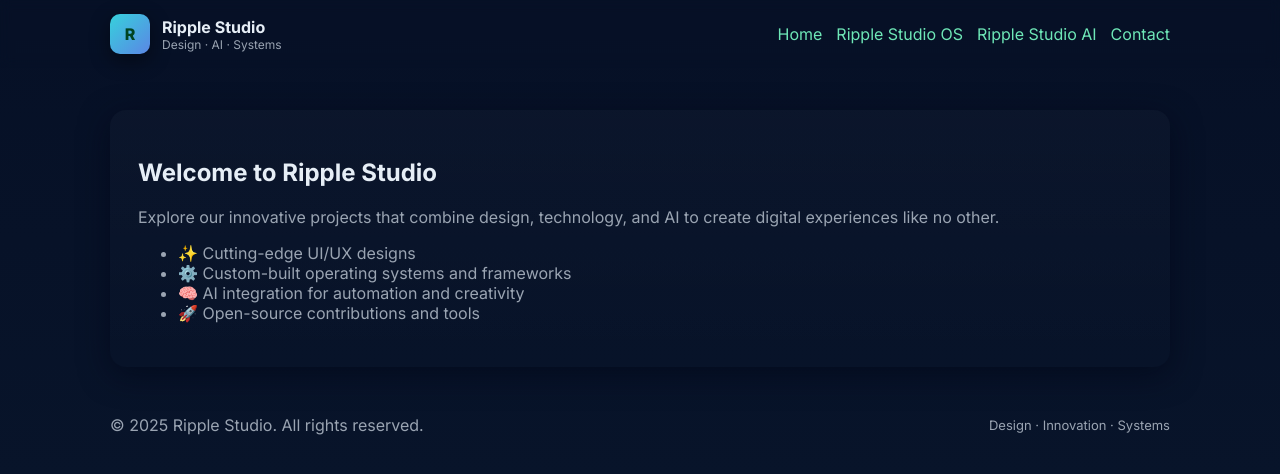
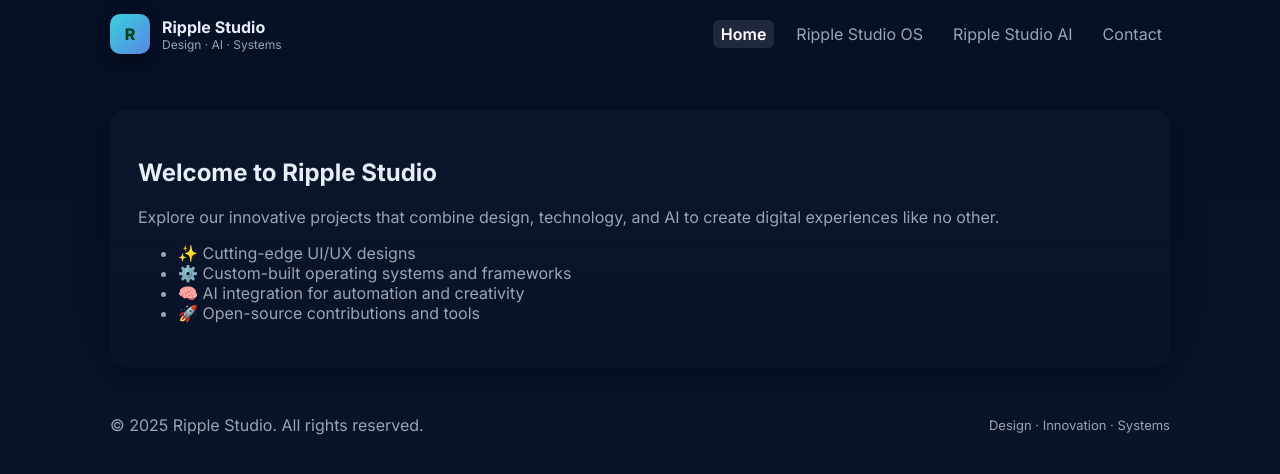
Before and after one commit to Anay2011-YT/Ripple-Studio, a plain HTML site: page index.html in a window 1280 px wide. Both pictures are taken after a click on the link "Home". Drawn offline with Linux system fonts and the light colour scheme.

Commit message:
Update index.html

```diff
--- a/index.html
+++ b/index.html
@@ -10,12 +10,34 @@
     *{box-sizing:border-box}
     html,body{height:100%;margin:0;background:linear-gradient(180deg,#061026 0%, #08142a 60%);color:#e6eef6;scroll-behavior:smooth}
     a{color:var(--accent);text-decoration:none;cursor:pointer}
+    a:hover {text-decoration: underline;} /* Added: Hover effect for general links */
     header{backdrop-filter: blur(6px);position:sticky;top:0;z-index:50}
     .nav{display:flex;align-items:center;justify-content:space-between;padding:14px 20px;max-width:1100px;margin:0 auto}
     .brand{display:flex;align-items:center;gap:12px}
     .logo{width:40px;height:40px;border-radius:10px;background:linear-gradient(135deg,#36d1dc,#5b86e5);display:grid;place-items:center;font-weight:800;color:#042;box-shadow:0 6px 20px rgba(0,0,0,0.45)}
     nav ul{display:flex;gap:14px;list-style:none;padding:0;margin:0}
-    .cta{padding:8px 12px;border-radius:10px;background:linear-gradient(90deg,#00d1b2,#4cc9f0);color:#042;font-weight:700}
+
+    /* Added: Styling for navigation links */
+    .nav-link {
+        padding: 4px 8px;
+        border-radius: 6px;
+        color: var(--muted);
+        transition: color 0.15s ease;
+    }
+    .nav-link:hover {
+        color: #fff;
+        text-decoration: none;
+    }
+    .nav-link.active { /* Added: Style for the active navigation link */
+        color: #fff;
+        background: rgba(255, 255, 255, 0.1);
+        font-weight: 600;
+        text-decoration: none;
+    }
+
+    .cta{padding:8px 12px;border-radius:10px;background:linear-gradient(90deg,#00d1b2,#4cc9f0);color:#042;font-weight:700;display:inline-block;} /* Added: display:inline-block to CTA */
+    .cta:hover {opacity: 0.9; text-decoration: none;} /* Added: Hover for CTA */
+
     main{max-width:1100px;margin:42px auto;padding:0 20px}
     section{display:none;animation:fade .3s ease}
     section.active{display:block}
@@ -38,10 +60,10 @@
       </div>
       <nav>
         <ul>
-          <li><a data-page="home">Home</a></li>
-          <li><a data-page="os">Ripple Studio OS</a></li>
-          <li><a data-page="ai">Ripple Studio AI</a></li>
-          <li><a data-page="contact">Contact</a></li>
+          <li><a class="nav-link active" data-page="home">Home</a></li>
+          <li><a class="nav-link" data-page="os">Ripple Studio OS</a></li>
+          <li><a class="nav-link" data-page="ai">Ripple Studio AI</a></li>
+          <li><a class="nav-link" data-page="contact">Contact</a></li>
         </ul>
       </nav>
     </div>
@@ -130,8 +152,19 @@
   <script>
     document.querySelectorAll('a[data-page]').forEach(link => {
       link.addEventListener('click', e => {
+        // 1. Remove 'active' class from all sections
         document.querySelectorAll('section').forEach(sec => sec.classList.remove('active'));
+
+        // 2. Add 'active' class to the target section
         document.getElementById(link.dataset.page).classList.add('active');
+
+        // 3. Remove 'active' class from all navigation links (new step)
+        document.querySelectorAll('.nav-link').forEach(navLink => navLink.classList.remove('active'));
+
+        // 4. Add 'active' class to the clicked navigation link (new step)
+        link.classList.add('active');
+
+        // 5. Scroll to the top
         window.scrollTo({top:0,behavior:'smooth'});
       });
     });
```
